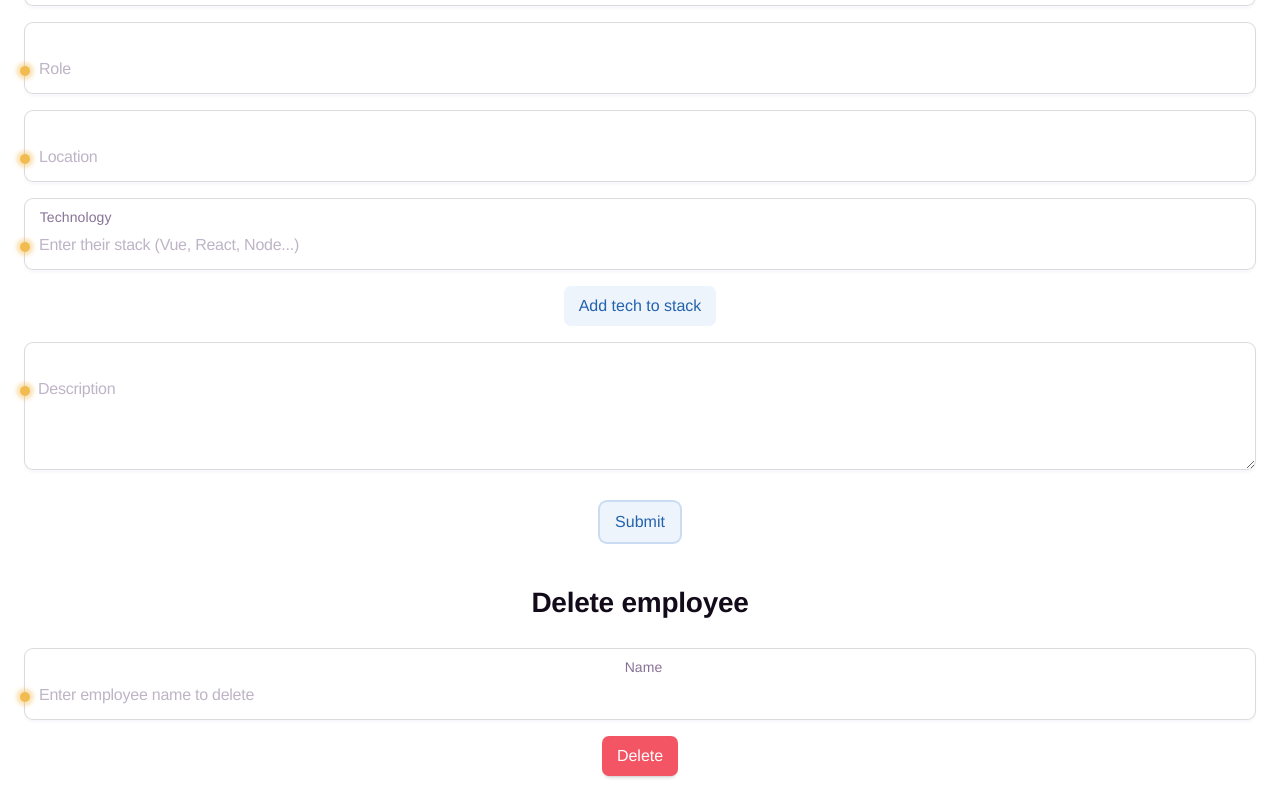
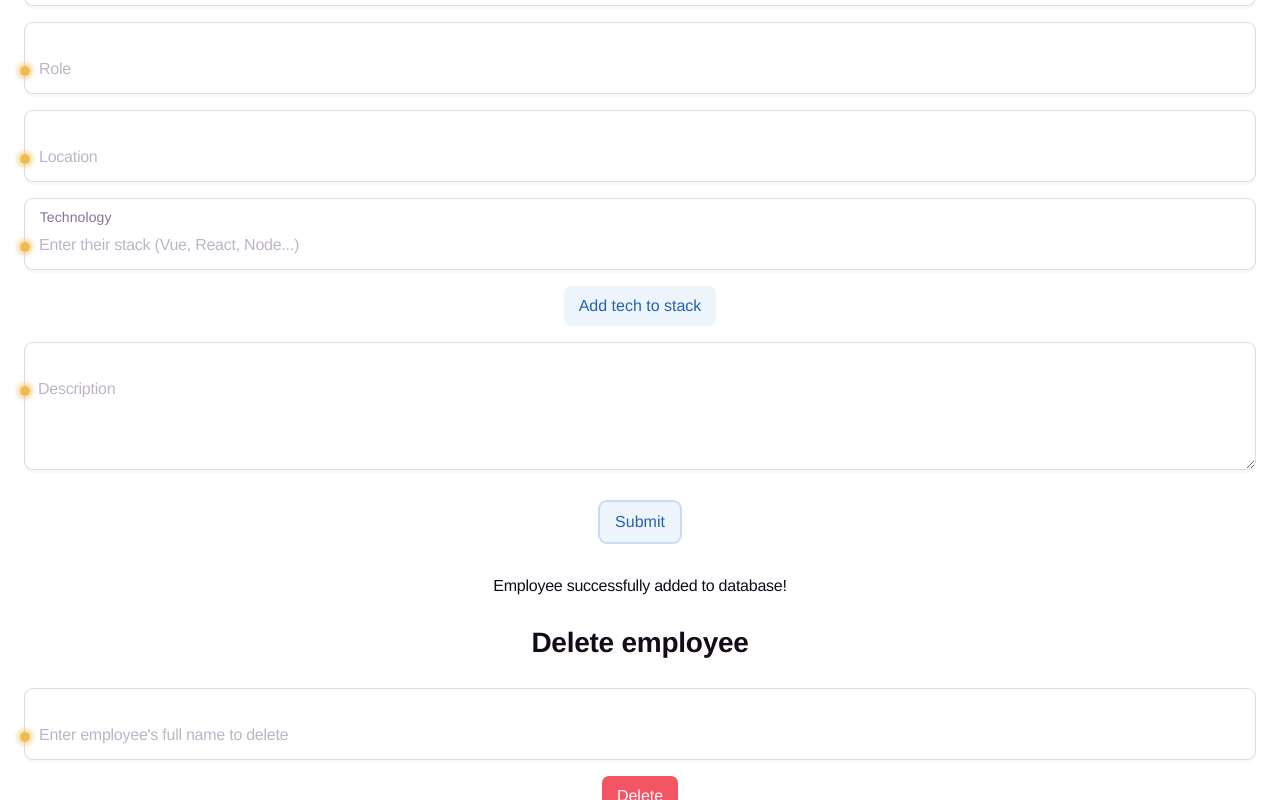
Before and after one commit to OhMyLaia/In-Life-Employee-Finder, a Vue app: page /staff-manager in a window 1280 px wide. Both pictures are taken after typing "Sample", "Sample", "Sample", "Sample", "Sample" into the empty fields and a click on the button "Submit". Shown: the part 312-1112 px from the top of the page. Built offline with nearby package versions, Linux system fonts and the light colour scheme; a web font is replaced by a local one.

Commit message:
added success // failure message to form

```diff
--- a/src/views/ManagerView.vue
+++ b/src/views/ManagerView.vue
@@ -17,6 +17,8 @@ const newTechnology = ref('');
 const description = ref('');
 const nameToDelete = ref('');
 
+const message = ref('')
+
 function addStackTechnology(newTech: string) {
     stackListStore.addTech(newTech);
     newTechnology.value = '';
@@ -30,11 +32,13 @@ function handleSubmit() {
         location: location.value,
         stack: stackListStore.stack,
         description: description.value,
-        picture: ''
+        picture: '/03.svg'
     };
 
-    if (!employeeData) return alert(`Employee could not be added to database`);
-    employeeStore.addEmployee(employeeData)
+    if (!employeeData) return message.value =`Employee could not be added to database`;
+    employeeStore.addEmployee(employeeData);
+    message.value =`Employee successfully added to database!`;
+
 
     name.value = '';
     role.value = '';
@@ -46,9 +50,10 @@ function handleSubmit() {
 
 
 function deleteEmployee() {
-    if (!nameToDelete) return alert(`Employee could not be deleted from database`);
-    employeeStore.deleteEmployee(nameToDelete.value)
-    nameToDelete.value = ''
+    if (!nameToDelete) return message.value = `Employee could not be deleted from database`;
+    employeeStore.deleteEmployee(nameToDelete.value);
+    message.value =`Employee successfully deleted from database!`;
+    nameToDelete.value = '';
 }
 
 </script>
@@ -101,6 +106,7 @@ function deleteEmployee() {
                 :text="'Submit'"
                 :class="'button is-info is-light m-4'"
                 @click="handleSubmit()" />
+                <p v-if="message" class="notification text-black mt-4">{{ message }}</p>
             </form>
         </div>
         <h3 class="
@@ -112,12 +118,12 @@ function deleteEmployee() {
             Delete employee</h3>
 
         <div class="field is-required">
-        <label for="delete-name" class="label">Name</label>
+        <label for="delete-name" class="label"></label>
         <input
             id="delete-name"
             class="input"
             type="text"
-            placeholder="Enter employee name to delete"
+            placeholder="Enter employee's full name to delete"
             v-model="nameToDelete"
         />
         </div>
```
